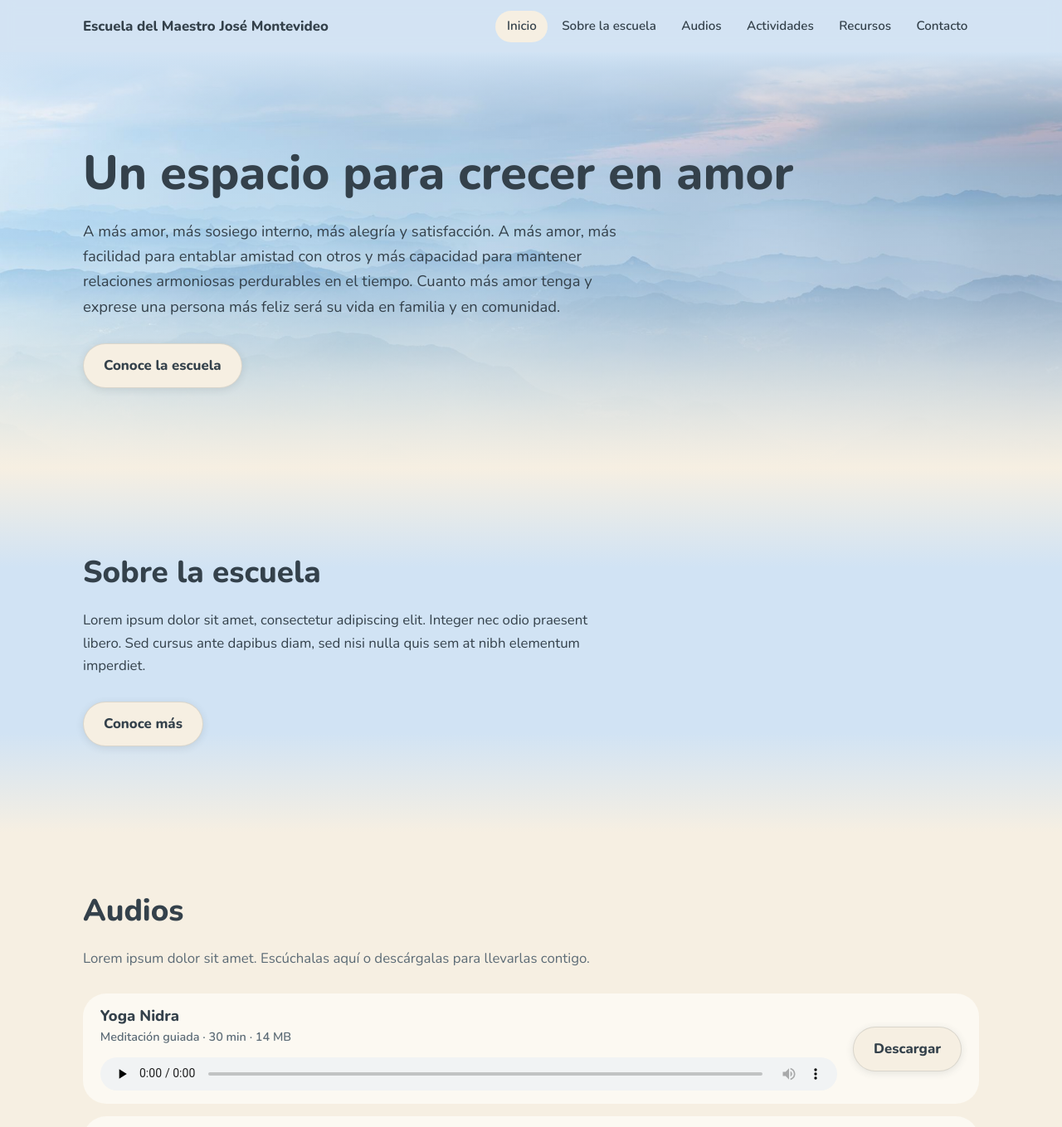
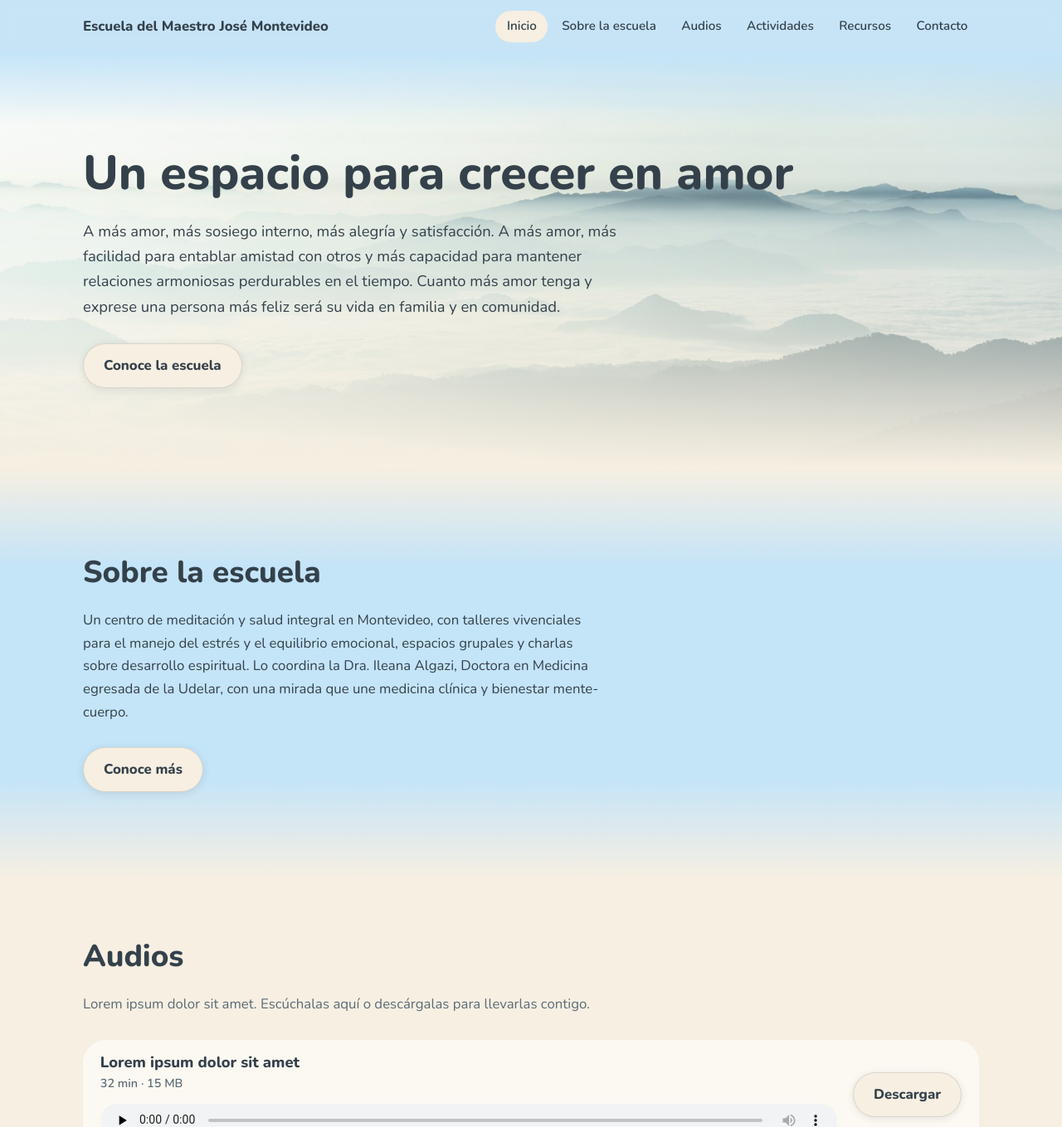
Before and after one commit to fvarietti/web-escuela-jose, a plain HTML site: page index.html in a window 1280 px wide. Shown: the top 1359 px of the page at 83% size. Drawn offline with nearby package versions, Linux system fonts and the light colour scheme.

Commit message:
Add files via upload

```diff
--- a/index.html
+++ b/index.html
@@ -7,7 +7,7 @@
 <link rel="preconnect" href="https://fonts.googleapis.com">
 <link rel="preconnect" href="https://fonts.gstatic.com" crossorigin>
 <link href="https://fonts.googleapis.com/css2?family=Nunito:wght@400;600;800&display=swap" rel="stylesheet">
-<link rel="stylesheet" href="styles.css?v=6">
+<link rel="stylesheet" href="styles.css?v=7">
 </head>
 <body>
 
@@ -21,7 +21,7 @@
 <main>
 
 
-<section id="inicio" class="hero fondo cielo">
+<section id="inicio" class="hero fondo nubes">
   <div class="wrap">
     <div>
       <h1>Un espacio para crecer en amor</h1>
@@ -35,7 +35,7 @@
   <div class="wrap">
     <div>
       <h2>Sobre la escuela</h2>
-      <p>Lorem ipsum dolor sit amet, consectetur adipiscing elit. Integer nec odio praesent libero. Sed cursus ante dapibus diam, sed nisi nulla quis sem at nibh elementum imperdiet.</p>
+      <p>Un centro de meditación y salud integral en Montevideo, con talleres vivenciales para el manejo del estrés y el equilibrio emocional, espacios grupales y charlas sobre desarrollo espiritual. Lo coordina la Dra. Ileana Algazi, Doctora en Medicina egresada de la Udelar, con una mirada que une medicina clínica y bienestar mente-cuerpo.</p>
       <div class="mas"><a class="btn" href="sobre-la-escuela.html">Conoce más</a></div>
     </div>
   </div>
@@ -46,9 +46,9 @@
     <h2>Audios</h2>
     <p style="margin-bottom:1.8rem;color:var(--suave)">Lorem ipsum dolor sit amet. Escúchalas aquí o descárgalas para llevarlas contigo.</p>
     <ul class="lista">
-      <li class="fila"><div class="txt"><h3>Yoga Nidra</h3><small>Meditación guiada · 30 min · 14 MB</small><audio controls preload="none" src="audios/yoga-nidra.mp3">Tu navegador no puede reproducir audio.</audio></div><a class="btn" href="audios/yoga-nidra.mp3" download>Descargar</a></li>
       <li class="fila"><div class="txt"><h3>Lorem ipsum dolor sit amet</h3><small>32 min · 15 MB</small><audio controls preload="none" src="audios/charla-01.mp3">Tu navegador no puede reproducir audio.</audio></div><a class="btn" href="audios/charla-01.mp3" download>Descargar</a></li>
       <li class="fila"><div class="txt"><h3>Consectetur adipiscing elit</h3><small>18 min · 8 MB</small><audio controls preload="none" src="audios/charla-02.mp3">Tu navegador no puede reproducir audio.</audio></div><a class="btn" href="audios/charla-02.mp3" download>Descargar</a></li>
+      <li class="fila"><div class="txt"><h3>Sed do eiusmod tempor</h3><small>45 min · 21 MB</small><audio controls preload="none" src="audios/charla-03.mp3">Tu navegador no puede reproducir audio.</audio></div><a class="btn" href="audios/charla-03.mp3" download>Descargar</a></li>
     </ul>
     <div class="mas"><a class="btn" href="audios.html">Ver todos los audios</a></div>
   </div>
--- a/styles.css
+++ b/styles.css
@@ -1,5 +1,5 @@
 :root{
-  --arena:#F6EFE2; --arena-2:#EADFCB; --celeste:#D1E3F4; --celeste-2:#A8CBEB;
+  --arena:#F6EFE2; --arena-2:#EADFCB; --celeste:#C4E4F8; --celeste-2:#96CCEE;
   --tinta:#34414B; --suave:#5C6B76; --enlace:#2F6684; --r:28px;
 }
 *{box-sizing:border-box;margin:0}
@@ -83,6 +83,7 @@ nav ul a[aria-current="page"]{background:var(--arena)}
 .fondo{position:relative;isolation:isolate;background-size:cover;background-repeat:no-repeat}
 .fondo::before{content:"";position:absolute;inset:0;z-index:-1;background:linear-gradient(var(--celeste),transparent 90px),linear-gradient(rgba(246,239,226,.12),rgba(246,239,226,.34) 55%,var(--arena))}
 .cielo{background-image:url(img/fondo-montanas.jpg);background-position:50% 40%}
+.nubes{background-image:url(img/fondo-nubes.jpg);background-position:50% 50%}
 .hero{padding:7rem 0 6rem}
 .hero .wrap{display:block}
 .hero p{color:var(--tinta);max-width:60ch}
```
Also changed, not shown: audios.html (+1 -1 lines), recursos.html (+1 -1 lines), sobre-la-escuela.html (+3 -2 lines), img/fondo-nubes.jpg (added), 1 other file.
